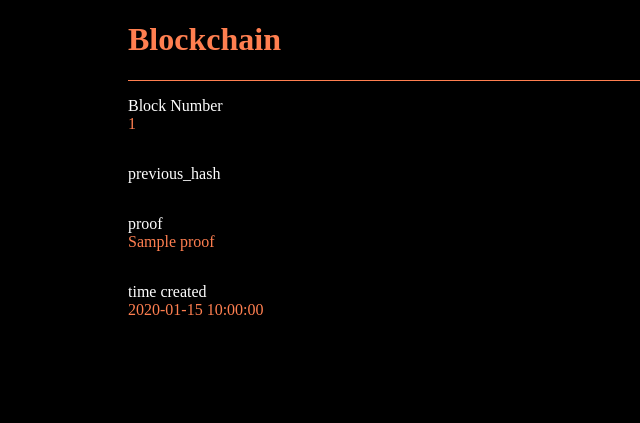
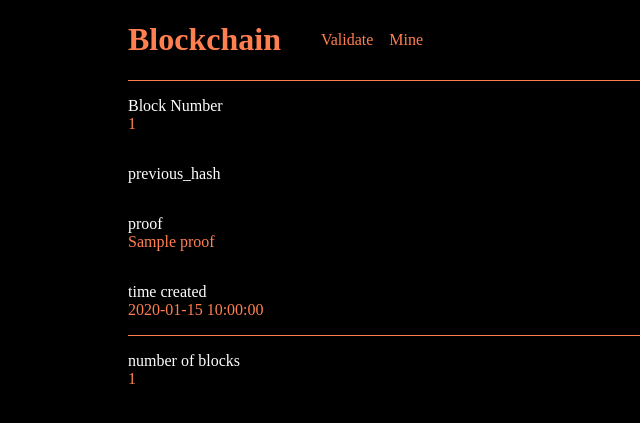
Before and after one commit to sammyrhymes/blockchain, a Flask app: page / in a window 1280 px wide. Shown: the top 423 px of the page, without its empty margins (0-640 px from the left). Run offline with Flask 3, Linux system fonts and the light colour scheme; a database or web service that is not in the repository returns one stand-in record (values such as "Sample title"); data that the repository does not hold is empty.

Commit message:
updated the CSS

```diff
--- a/templates/index.html
+++ b/templates/index.html
@@ -8,11 +8,19 @@
       *{
         font-size: 1rem;
         font-family: chivo;
+        text-decoration: none;
+        list-style-type: none;
+      }
+      .header{
+        display: flex;
+        align-items: center;
+        border-bottom: 1px  solid coral;
       }
       body{
         background: black;
         width: 80%;
         margin: auto;
+        color: white;
       }
       .content{
         display: flex;
@@ -20,7 +28,7 @@
 
 
         color: white;
-        border-top: 1px solid coral;
+        border-bottom: 1px  solid coral;
       }
       .value{
         color: coral;
@@ -29,10 +37,28 @@
         font-size:2rem;
         color: coral;
       }
+      .nav > ul{
+        display: flex;
+        gap: 1rem;
+        justify-content: right;
+
+      }
+      .nav > ul > li{
+        display: inline-block;
+        color: coral;
+      }
     </style>
   </head>
   <body>
+    <div class ='header'>
     <h1 class='title'>Blockchain</h1>
+    <div class = 'nav'>
+      <ul>
+        <li>Validate</li>
+        <li>Mine</li>
+      </ul>
+    </div>
+    </div>
     {% for block in data.chain %}
     <div class = 'content'>
     <p>Block Number <span class = 'value' >
@@ -42,5 +68,10 @@
     <p>time created<span class = 'value' > <br>{{ block.timestamp }}</span></p>
   </div>
     {% endfor %}
+    <p>number of blocks
+      <span class='value'>
+        <br>{{ data.length }}
+      </span>
+    </p>
   </body>
 </html>
```
Also changed, not shown: 1 other file.
